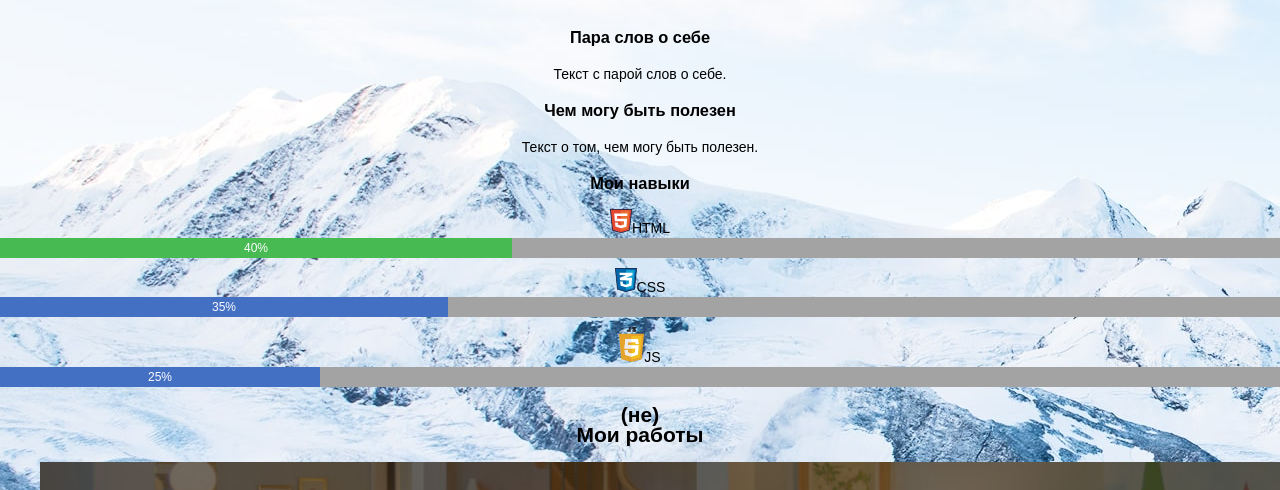
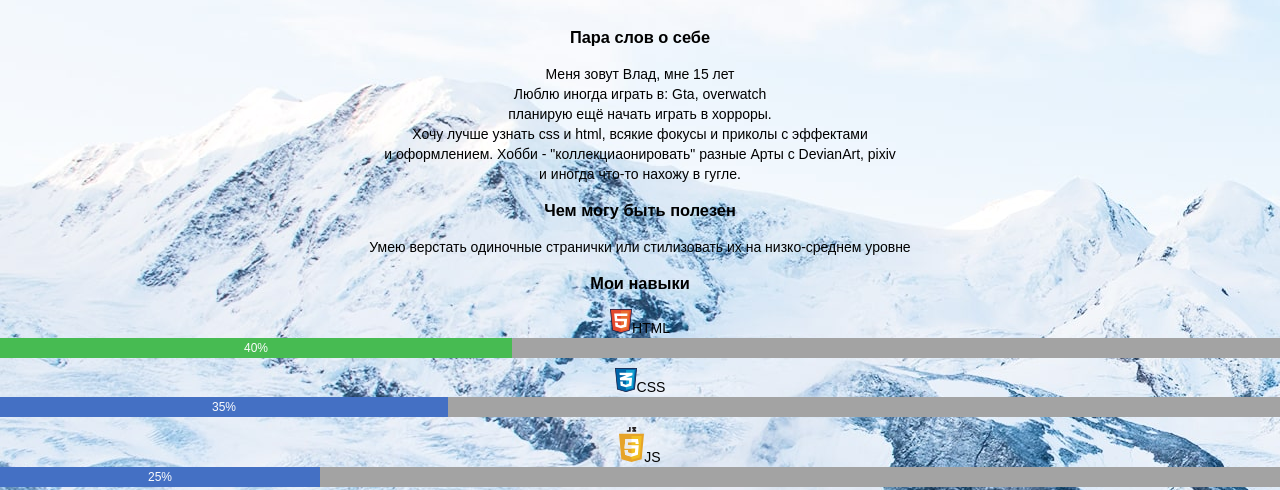
Before and after one commit to DashSec/new-site, a plain HTML site: page index.html in a window 1280 px wide. Shown: the part 338-828 px from the top of the page. Drawn offline with Linux system fonts and the light colour scheme.

Commit message:
Добавлено описание для всего

```diff
--- a/index.html
+++ b/index.html
@@ -28,9 +28,15 @@
         <img class="project-image" src="img\kot-flexit.gif" alt="Кот Флексит">
       </figure>
       <h3>Пара слов о себе</h3>
-      <p>Текст с парой слов о себе.</p>
+      <p>Меня зовут Влад, мне 15 лет<br>
+      Люблю иногда играть в: Gta, overwatch<br>
+      планирую ещё начать играть в хорроры.<br>
+      Хочу лучше узнать css и html, всякие фокусы и приколы с эффектами<br>
+      и оформлением. Хобби - "коллекциаонировать" разные Арты с DevianArt, pixiv <br>
+      и иногда что-то нахожу в гугле.
+      </p>
       <h3>Чем могу быть полезен</h3>
-      <p>Текст о том, чем могу быть полезен.</p>
+      <p>Умею верстать одиночные странички или стилизовать их на низко-среднем уровне</p>
 <div class="skills">
   <h3>Мои навыки</h3>
   <div class="skills-list">
@@ -55,13 +61,14 @@
 
       <h3>Магазин товаров для дома</h3>
       <p>Мой первый сайт.</p>
-<a class="button" href="source/project/index.html">Открыть страницу
+<a class="button" href="source\project-gloevk\index.html">Открыть страницу
 </a>
       <h3>Блог начинающего верстальщика</h3>
       <p>Статический блог про обучение HTML и CSS.</p>
     </section>
 
     <footer class="page-footer">
+      <li class="text-top">Связь со мной:</li>
       <a target="_blank" class="about-me" href="https://discord.gg/ggUWaZS">
             <img src="icons\Discord-logo.png" width="50">
         </a>
```
